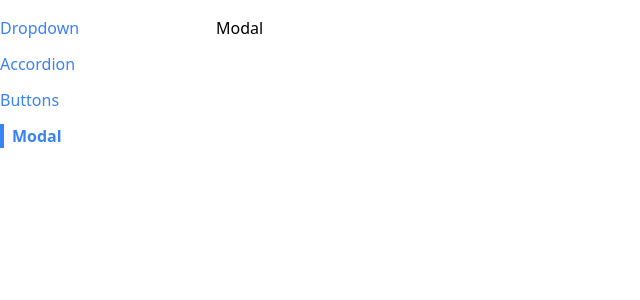
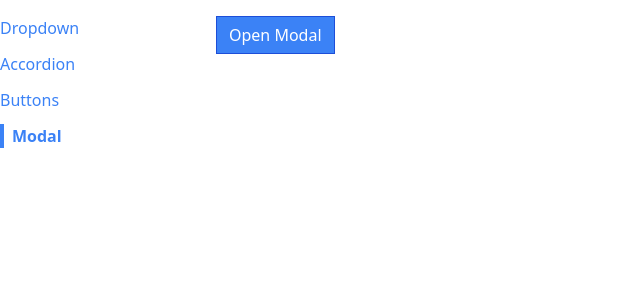
Before and after one commit to CamiloCardenasMesa/components, a React (Create React App) app: page /modal in a window 1280 px wide. Shown: the top 300 px of the page, without its empty margins (0-640 px from the left). Built offline with nearby package versions, Linux system fonts and the light colour scheme.

Commit message:
feat: toggling visibility modal

```diff
--- a/src/pages/ModalPage.js
+++ b/src/pages/ModalPage.js
@@ -1,9 +1,18 @@
+import { useState } from "react";
 import Modal from "../components/Modal";
+import Button from "../components/Button";
 
 function ModalPage() {
+    const [showModal, setShowModal] = useState(false);
+
+    const handleClick = () => {
+        setShowModal(true);
+    };
+
     return (
         <div>
-            <Modal />
+            <Button onClick={handleClick} primary>Open Modal</Button>
+            {showModal && <Modal />}
         </div>
     );
 }
```
